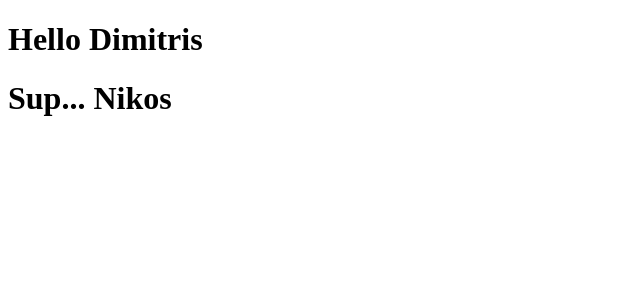
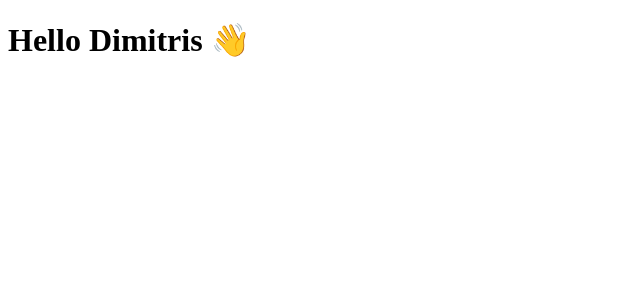
Before and after one commit to Dimitris112/react-vscode-askiseis, a React (Vite) app in the folder Prwto_App/: page / in a window 1280 px wide. Shown: the top 300 px of the page, without its empty margins (0-640 px from the left). Built offline with nearby package versions, Linux system fonts and the light colour scheme.

Commit message:
Destruct react component

```diff
--- a/Prwto_App/src/App.jsx
+++ b/Prwto_App/src/App.jsx
@@ -3,8 +3,7 @@ import Hello from "./components/Hello";
 function App() {
   return (
     <div className="App">
-      <Hello name="Dimitris" message="Hello" />
-      <Hello name="Nikos" message="Sup..." />
+      <Hello name="Dimitris" message="Hello" emoji="👋" />
     </div>
   );
 }
--- a/Prwto_App/src/components/Hello.jsx
+++ b/Prwto_App/src/components/Hello.jsx
@@ -1,8 +1,8 @@
-function Hello(props) {
+function Hello({ name, message, emoji }) {
   return (
     <div>
       <h1>
-        {props.message} {props.name}
+        {message} {name} {emoji}
       </h1>
     </div>
   );
```
